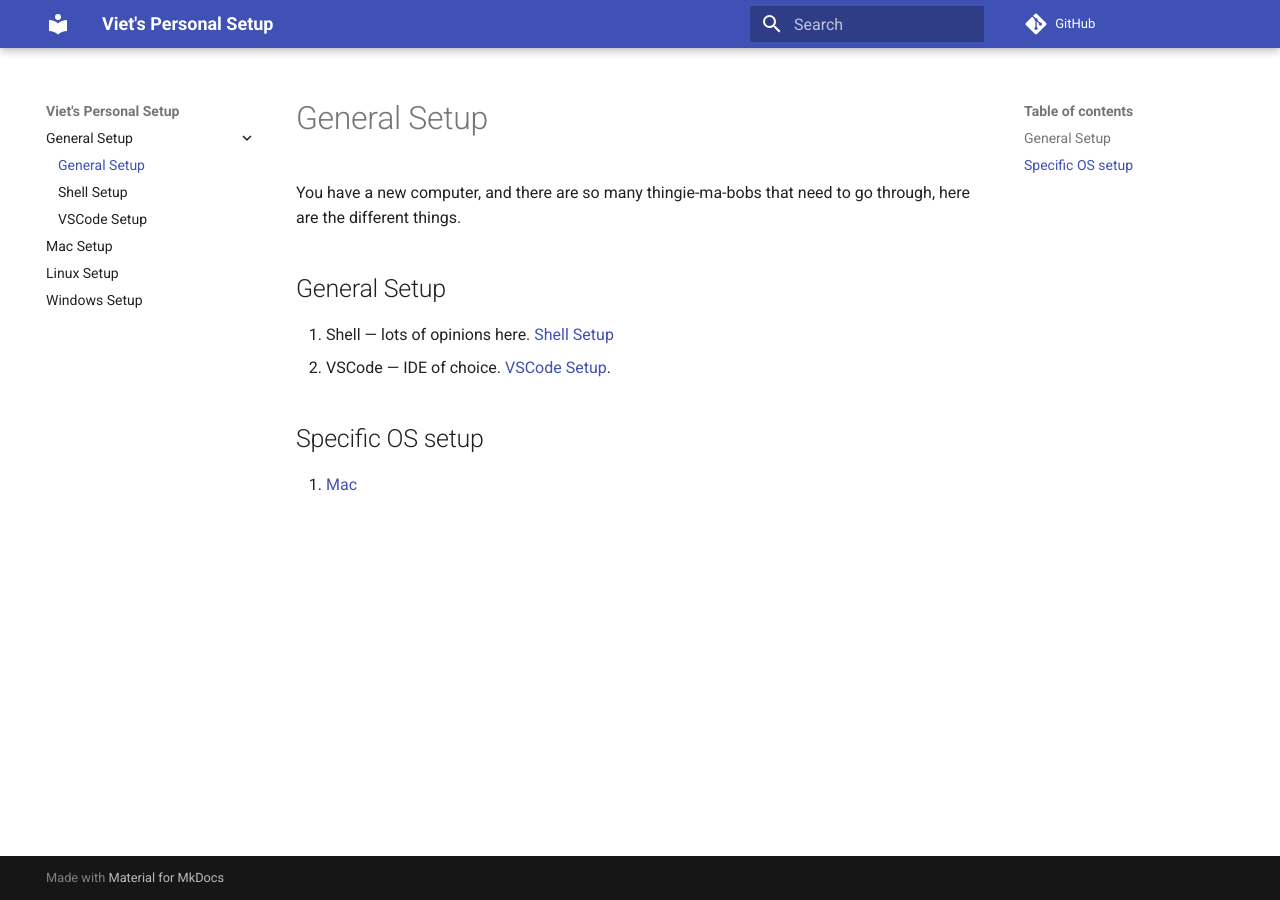
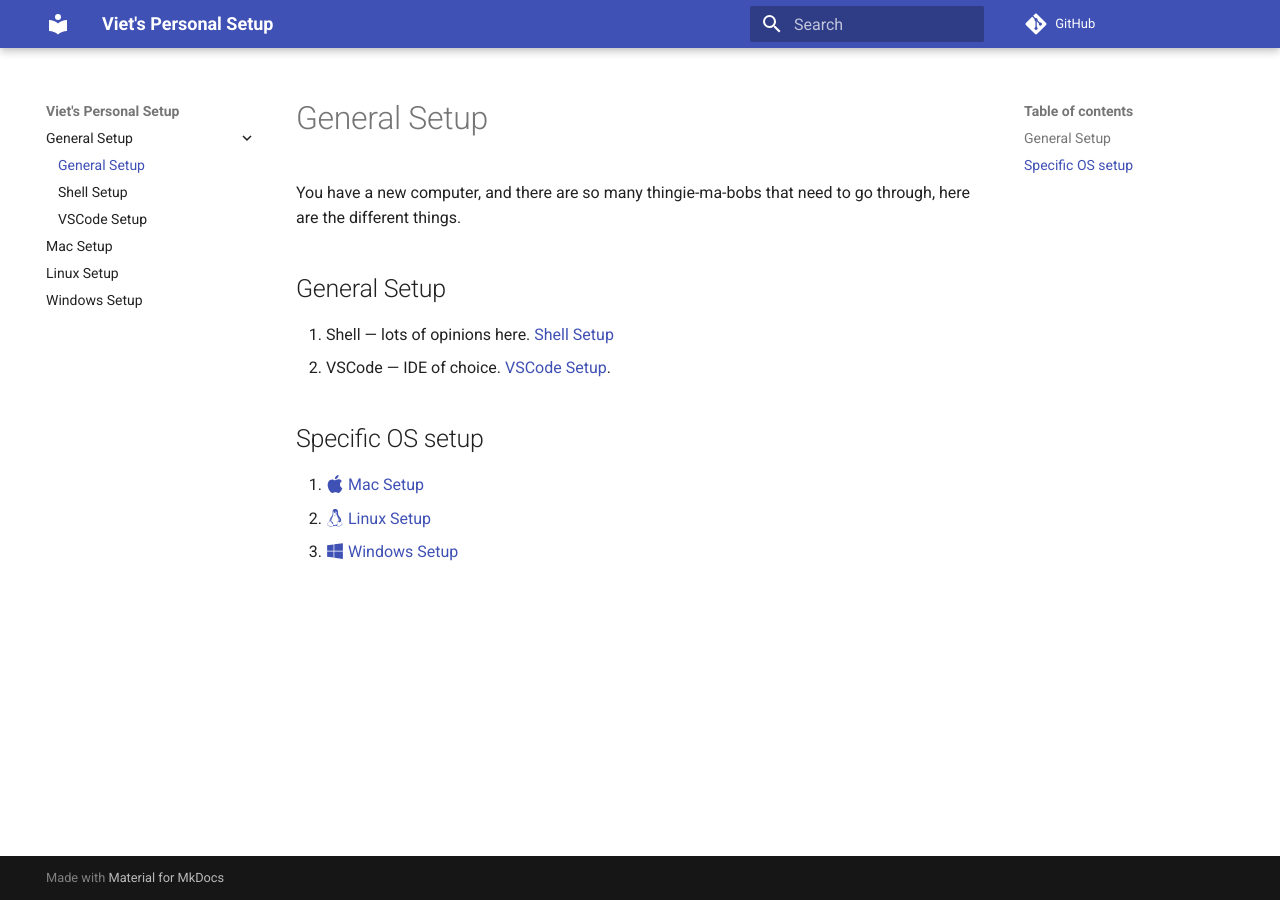
Before and after one commit to VietThan/PersonalSetup, an MkDocs documentation site: the page built from docs/index.md, in a window 1280 px wide. Built offline with MkDocs 1.6.1 and Material for MkDocs 9.7.7, drawn with Linux system fonts in a browser that asks for light colours; comment, search, counter and statistics services are not loaded.

Commit message:
just a few emojis

```diff
--- a/docs/index.md
+++ b/docs/index.md
@@ -9,4 +9,6 @@ You have a new computer, and there are so many thingie-ma-bobs that need to go t
 
 ## Specific OS setup
 
-1. [Mac](./mac/index.md)
+1. [:simple-apple: Mac Setup](./mac/index.md)
+3. [:simple-linux: Linux Setup](./linux/index.md)
+2. [:fontawesome-brands-windows: Windows Setup](./windows/index.md)
```
